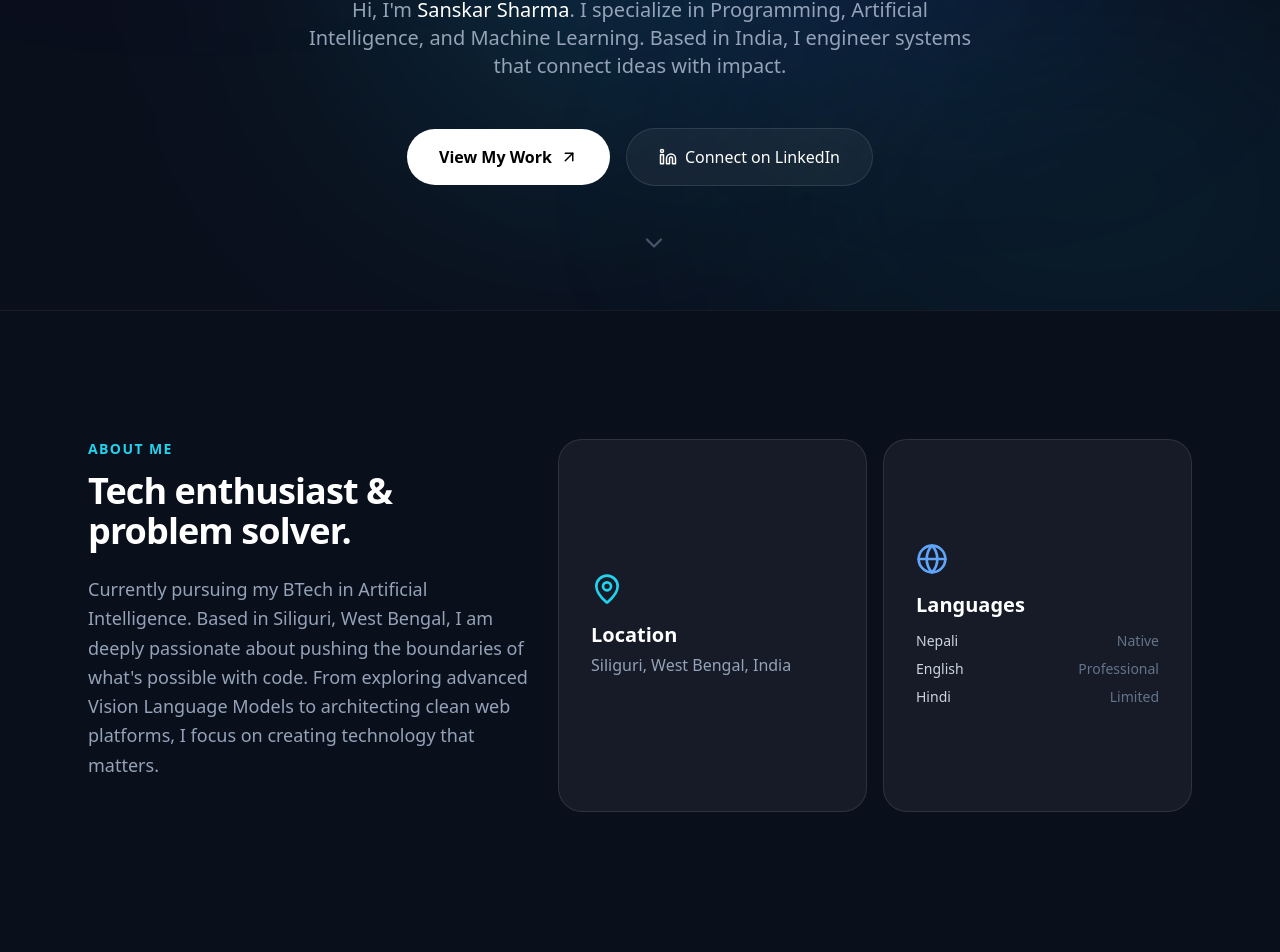
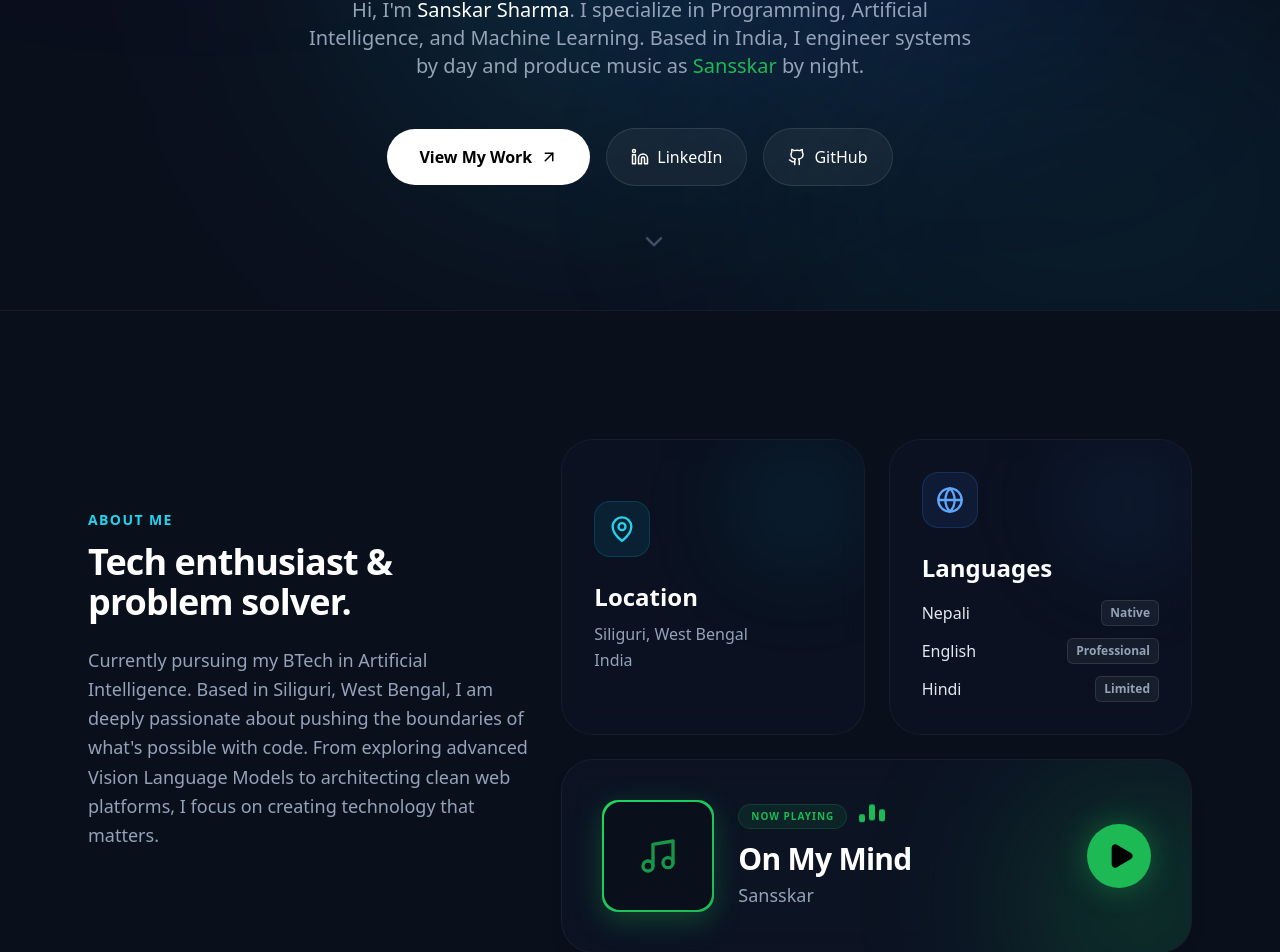
Before and after one commit to Cathhdyy/my-portfolio, a React (Vite) app: page / in a window 1280 px wide. Shown: the part 490-1442 px from the top of the page. Built offline with nearby package versions, Linux system fonts and the light colour scheme.

Commit message:
Enhance portfolio with music and GitHub features
Added GitHub and Music icons to the portfolio section, updated the introduction to include music production, and modified contact section layout.

```diff
--- a/src/App.jsx
+++ b/src/App.jsx
@@ -3,7 +3,8 @@ import {
   Mail, Phone, MapPin, Linkedin, Code, Database, Server,
   BrainCircuit, Award, GraduationCap, ChevronDown,
   Globe, ExternalLink, Cpu, LayoutTemplate, Sparkles,
-  Rocket, Layers, ArrowUpRight, Terminal, Activity
+  Rocket, Layers, ArrowUpRight, Terminal, Activity, Github,
+  Music, Play
 } from 'lucide-react';
 
 const Portfolio = () => {
@@ -65,6 +66,14 @@ const Portfolio = () => {
       description: 'A platform focused on connecting brands with the right content creators using intelligent matching, structured campaign management, and collaboration analytics to make influencer marketing more efficient and accessible.',
       tags: ['AI Matching', 'Platform Development', 'Analytics', 'Creator Economy'],
       featured: true
+    },
+    {
+      title: 'Class Alert Agent',
+      status: 'Live Automation',
+      description: 'An AI-based automation project built to send email alerts for class schedules. The goal is simple — get notified before a class starts so I never miss one again. Uses Python, Brevo (SMTP API), and Render for cloud deployment.',
+      tags: ['Python', 'Automation', 'SMTP API', 'Render'],
+      featured: false,
+      github: 'https://github.com/Cathhdyy/Reminder-Bot'
     },
     {
       title: 'Database Management API',
@@ -146,16 +155,21 @@ const Portfolio = () => {
           </h1>
 
           <p className="text-lg md:text-xl text-slate-400 max-w-2xl mb-12 leading-relaxed font-light">
-            Hi, I'm <span className="text-white font-medium">Sanskar Sharma</span>. I specialize in Programming, Artificial Intelligence, and Machine Learning. Based in India, I engineer systems that connect ideas with impact.
+            Hi, I'm <span className="text-white font-medium">Sanskar Sharma</span>. I specialize in Programming, Artificial Intelligence, and Machine Learning. Based in India, I engineer systems by day and produce music as <span className="text-[#1DB954] font-medium">Sansskar</span> by night.
           </p>
 
           <div className="flex flex-col sm:flex-row items-center justify-center gap-4 w-full sm:w-auto">
             <button onClick={() => scrollTo('projects')} className="w-full sm:w-auto px-8 py-4 rounded-full bg-white text-black font-bold hover:scale-105 transition-transform flex items-center justify-center gap-2">
               View My Work <ArrowUpRight size={18} />
             </button>
-            <a href="https://www.linkedin.com/in/ssanskar" target="_blank" rel="noreferrer" className="w-full sm:w-auto px-8 py-4 rounded-full bg-white/5 text-white font-medium border border-white/10 hover:bg-white/10 transition-colors flex items-center justify-center gap-2">
-              <Linkedin size={18} /> Connect on LinkedIn
-            </a>
+            <div className="flex gap-4 w-full sm:w-auto">
+              <a href="https://www.linkedin.com/in/ssanskar" target="_blank" rel="noreferrer" className="flex-1 sm:flex-none px-6 py-4 rounded-full bg-white/5 text-white font-medium border border-white/10 hover:bg-white/10 transition-colors flex items-center justify-center gap-2">
+                <Linkedin size={18} /> <span className="hidden sm:inline">LinkedIn</span>
+              </a>
+              <a href="https://github.com/Cathhdyy" target="_blank" rel="noreferrer" className="flex-1 sm:flex-none px-6 py-4 rounded-full bg-white/5 text-white font-medium border border-white/10 hover:bg-white/10 transition-colors flex items-center justify-center gap-2">
+                <Github size={18} /> <span className="hidden sm:inline">GitHub</span>
+              </a>
+            </div>
           </div>
         </div>
 
@@ -167,7 +181,7 @@ const Portfolio = () => {
       {/* About Section */}
       <section id="about" className="py-32 relative border-t border-white/5">
         <div className="max-w-6xl mx-auto px-6">
-          <div className="grid grid-cols-1 lg:grid-cols-12 gap-6">
+          <div className="grid grid-cols-1 lg:grid-cols-12 gap-8">
             <div className="lg:col-span-5 flex flex-col justify-center">
               <h2 className="text-sm font-bold tracking-widest text-cyan-400 uppercase mb-3">About Me</h2>
               <h3 className="text-4xl font-bold text-white mb-6 tracking-tight">Tech enthusiast & problem solver.</h3>
@@ -176,21 +190,60 @@ const Portfolio = () => {
               </p>
             </div>
 
-            <div className="lg:col-span-7 grid grid-cols-2 gap-4">
-              <div className="col-span-2 sm:col-span-1 p-8 rounded-3xl bg-white/5 border border-white/10 flex flex-col justify-center">
-                <MapPin className="text-cyan-400 mb-4" size={32} />
-                <h4 className="text-white font-bold text-xl mb-1">Location</h4>
-                <p className="text-slate-400">Siliguri, West Bengal, India</p>
+            <div className="lg:col-span-7 grid grid-cols-2 gap-6">
+
+              {/* Location Card */}
+              <div className="col-span-2 sm:col-span-1 p-8 rounded-[2rem] bg-[#0d1425]/50 backdrop-blur-md border border-white/5 hover:border-cyan-500/30 transition-all duration-300 group hover:-translate-y-1 flex flex-col justify-center relative overflow-hidden">
+                <div className="absolute top-0 right-0 w-32 h-32 bg-cyan-500/10 rounded-full blur-[50px] pointer-events-none group-hover:bg-cyan-500/20 transition-colors"></div>
+                <div className="w-14 h-14 rounded-2xl bg-cyan-500/10 border border-cyan-500/20 flex items-center justify-center text-cyan-400 mb-6 group-hover:scale-110 transition-transform">
+                  <MapPin size={28} />
+                </div>
+                <h4 className="text-white font-bold text-2xl mb-2">Location</h4>
+                <p className="text-slate-400 font-medium leading-relaxed">Siliguri, West Bengal<br/>India</p>
               </div>
-              <div className="col-span-2 sm:col-span-1 p-8 rounded-3xl bg-white/5 border border-white/10 flex flex-col justify-center">
-                <Globe className="text-blue-400 mb-4" size={32} />
-                <h4 className="text-white font-bold text-xl mb-3">Languages</h4>
-                <div className="space-y-2">
-                  <div className="flex justify-between text-sm"><span className="text-slate-300">Nepali</span> <span className="text-slate-500">Native</span></div>
-                  <div className="flex justify-between text-sm"><span className="text-slate-300">English</span> <span className="text-slate-500">Professional</span></div>
-                  <div className="flex justify-between text-sm"><span className="text-slate-300">Hindi</span> <span className="text-slate-500">Limited</span></div>
+
+              {/* Languages Card */}
+              <div className="col-span-2 sm:col-span-1 p-8 rounded-[2rem] bg-[#0d1425]/50 backdrop-blur-md border border-white/5 hover:border-blue-500/30 transition-all duration-300 group hover:-translate-y-1 flex flex-col justify-center relative overflow-hidden">
+                <div className="absolute top-0 right-0 w-32 h-32 bg-blue-500/10 rounded-full blur-[50px] pointer-events-none group-hover:bg-blue-500/20 transition-colors"></div>
+                <div className="w-14 h-14 rounded-2xl bg-blue-500/10 border border-blue-500/20 flex items-center justify-center text-blue-400 mb-6 group-hover:scale-110 transition-transform">
+                  <Globe size={28} />
+                </div>
+                <h4 className="text-white font-bold text-2xl mb-4">Languages</h4>
+                <div className="space-y-3 w-full">
+                  <div className="flex justify-between items-center"><span className="text-slate-200 font-medium">Nepali</span> <span className="px-2 py-1 rounded-md bg-white/5 border border-white/10 text-slate-400 text-xs font-semibold">Native</span></div>
+                  <div className="flex justify-between items-center"><span className="text-slate-200 font-medium">English</span> <span className="px-2 py-1 rounded-md bg-white/5 border border-white/10 text-slate-400 text-xs font-semibold">Professional</span></div>
+                  <div className="flex justify-between items-center"><span className="text-slate-200 font-medium">Hindi</span> <span className="px-2 py-1 rounded-md bg-white/5 border border-white/10 text-slate-400 text-xs font-semibold">Limited</span></div>
                 </div>
               </div>
+
+              {/* Music / Spotify Feature Card */}
+              <div className="col-span-2 p-8 md:p-10 rounded-[2rem] bg-[#0d1425]/80 backdrop-blur-md border border-white/5 hover:border-[#1DB954]/50 transition-all duration-500 flex flex-col sm:flex-row items-center gap-6 relative overflow-hidden group hover:-translate-y-1 shadow-lg hover:shadow-[#1DB954]/10">
+                <div className="absolute -bottom-20 -right-20 w-64 h-64 bg-[#1DB954]/20 rounded-full blur-[80px] pointer-events-none group-hover:bg-[#1DB954]/30 transition-colors duration-500"></div>
+
+                <div className="w-24 h-24 sm:w-28 sm:h-28 rounded-2xl bg-gradient-to-br from-[#1ed760] to-[#1DB954] p-[2px] flex-shrink-0 relative shadow-[0_8px_30px_rgba(29,185,84,0.3)] group-hover:scale-105 transition-transform duration-500">
+                   <div className="w-full h-full rounded-2xl bg-[#0a0f1c] flex items-center justify-center overflow-hidden">
+                      <Music className="text-[#1DB954] opacity-80" size={40} />
+                   </div>
+                </div>
+
+                <div className="flex-1 text-center sm:text-left z-10 w-full">
+                  <div className="flex items-center justify-center sm:justify-start gap-3 mb-3">
+                    <span className="px-3 py-1 rounded-full bg-[#1DB954]/10 text-[#1DB954] border border-[#1DB954]/20 text-[10px] font-bold tracking-widest uppercase">Now Playing</span>
+                    <span className="flex gap-1 items-end h-4">
+                      <span className="w-1.5 h-2 bg-[#1DB954] rounded-sm animate-[bounce_1s_infinite] delay-75"></span>
+                      <span className="w-1.5 h-4 bg-[#1DB954] rounded-sm animate-[bounce_1s_infinite] delay-150"></span>
+                      <span className="w-1.5 h-3 bg-[#1DB954] rounded-sm animate-[bounce_1s_infinite] delay-300"></span>
+                    </span>
+                  </div>
+                  <h4 className="text-white font-black text-3xl mb-1 tracking-tight">On My Mind</h4>
+                  <p className="text-slate-400 font-medium text-lg">Sansskar</p>
+                </div>
+
+                <a href="https://open.spotify.com/search/Sansskar" target="_blank" rel="noreferrer" className="mt-6 sm:mt-0 w-16 h-16 rounded-full bg-[#1DB954] text-black flex items-center justify-center hover:scale-110 hover:bg-[#1ed760] transition-all flex-shrink-0 shadow-[0_0_30px_rgba(29,185,84,0.4)] z-10">
+                  <Play size={28} className="ml-1" fill="currentColor" />
+                </a>
+              </div>
+
             </div>
           </div>
         </div>
@@ -253,6 +306,13 @@ const Portfolio = () => {
                         </span>
                       ))}
                     </div>
+                    {project.github && (
+                      <div className="mt-8">
+                        <a href={project.github} target="_blank" rel="noreferrer" className="inline-flex items-center gap-2 text-sm font-bold text-white hover:text-cyan-400 transition-colors">
+                          <Github size={18} /> View Source Code
+                        </a>
+                      </div>
+                    )}
                   </div>
 
                   {project.featured && (
@@ -340,29 +400,35 @@ const Portfolio = () => {
 
       {/* Contact Section */}
       <section id="contact" className="py-32 relative border-t border-white/5">
-        <div className="max-w-4xl mx-auto px-6">
+        <div className="max-w-5xl mx-auto px-6">
           <div className="text-center mb-16">
             <h2 className="text-5xl font-black text-white tracking-tight mb-6">Let's build something <span className="text-transparent bg-clip-text bg-gradient-to-r from-cyan-400 to-blue-500">together.</span></h2>
             <p className="text-lg text-slate-400">Feel free to reach out for collaborations, opportunities, or just to say hi.</p>
           </div>
 
-          <div className="grid grid-cols-1 md:grid-cols-3 gap-4">
+          <div className="grid grid-cols-1 sm:grid-cols-2 lg:grid-cols-4 gap-4">
             <a href="mailto:sanskarsharmamusic999@gmail.com" className="flex flex-col items-center justify-center p-10 rounded-3xl bg-white/5 border border-white/10 hover:bg-white/10 transition-all text-center group">
               <Mail className="text-white mb-4 group-hover:scale-110 transition-transform" size={28} />
               <h3 className="text-white font-bold mb-1">Email</h3>
               <p className="text-sm text-slate-500">Drop a message</p>
             </a>
 
-            <a href="tel:6296249951" className="flex flex-col items-center justify-center p-10 rounded-3xl bg-white/5 border border-white/10 hover:bg-white/10 transition-all text-center group">
-              <Phone className="text-white mb-4 group-hover:scale-110 transition-transform" size={28} />
-              <h3 className="text-white font-bold mb-1">Phone</h3>
-              <p className="text-sm text-slate-500">6296249951</p>
+            <a href="https://github.com/Cathhdyy" target="_blank" rel="noreferrer" className="flex flex-col items-center justify-center p-10 rounded-3xl bg-white/5 border border-white/10 hover:bg-white/10 transition-all text-center group">
+              <Github className="text-white mb-4 group-hover:scale-110 transition-transform" size={28} />
+              <h3 className="text-white font-bold mb-1">GitHub</h3>
+              <p className="text-sm text-slate-500">View repos</p>
             </a>
 
             <a href="https://www.linkedin.com/in/ssanskar" target="_blank" rel="noreferrer" className="flex flex-col items-center justify-center p-10 rounded-3xl bg-cyan-500 text-black hover:bg-cyan-400 transition-all text-center group shadow-[0_0_30px_rgba(6,182,212,0.2)]">
               <Linkedin className="mb-4 group-hover:scale-110 transition-transform" size={28} />
               <h3 className="font-bold mb-1">LinkedIn</h3>
               <p className="text-sm opacity-80 flex items-center justify-center gap-1">Connect <ArrowUpRight size={14}/></p>
+            </a>
+
+            <a href="https://open.spotify.com/search/Sansskar" target="_blank" rel="noreferrer" className="flex flex-col items-center justify-center p-10 rounded-3xl bg-[#1DB954]/10 border border-[#1DB954]/20 hover:bg-[#1DB954]/20 transition-all text-center group">
+              <Music className="text-[#1DB954] mb-4 group-hover:scale-110 transition-transform" size={28} />
+              <h3 className="text-white font-bold mb-1">Spotify</h3>
+              <p className="text-sm text-[#1DB954]">Listen to tracks</p>
             </a>
           </div>
         </div>
```
